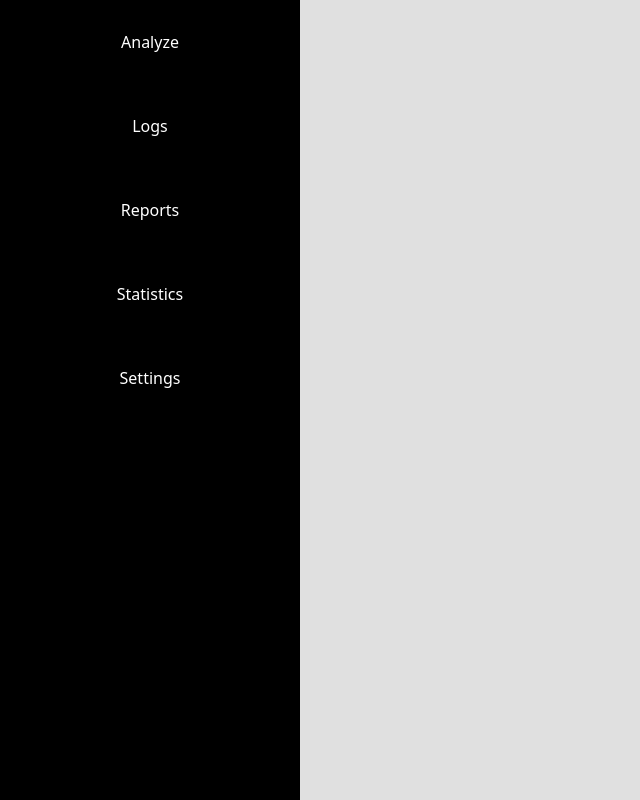
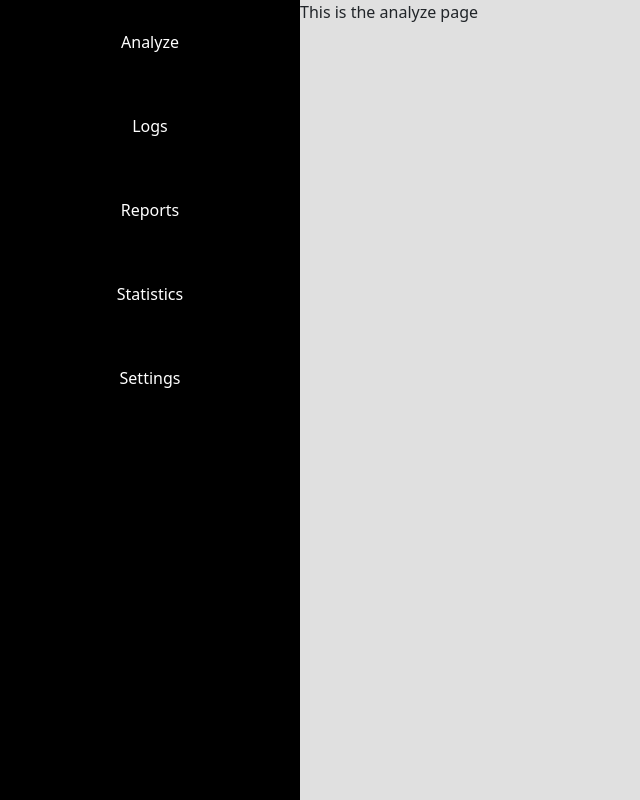
Before and after one commit to Axiom-Cyber/Hyperbolic, a Flask app: page / in a window 1280 px wide. Shown: the whole page, without its empty margins (0-640 px from the left). Run offline with Flask 2, Linux system fonts and the light colour scheme.

Commit message:
Add filler text

```diff
--- a/flaskapp/templates/analyze.html
+++ b/flaskapp/templates/analyze.html
@@ -0,0 +1 @@
+<p>This is the analyze page</p>
--- a/flaskapp/templates/logs.html
+++ b/flaskapp/templates/logs.html
@@ -1 +1 @@
-AAAAAAAAAAAAAA
+<p>This is the logs page</p>
--- a/flaskapp/templates/reports.html
+++ b/flaskapp/templates/reports.html
@@ -0,0 +1 @@
+<p>This is the reports page</p>
--- a/flaskapp/templates/settings.html
+++ b/flaskapp/templates/settings.html
@@ -0,0 +1 @@
+<p>This is the settings page</p>
--- a/flaskapp/templates/statistics.html
+++ b/flaskapp/templates/statistics.html
@@ -0,0 +1 @@
+<p>This is the statistics page</p>
```
